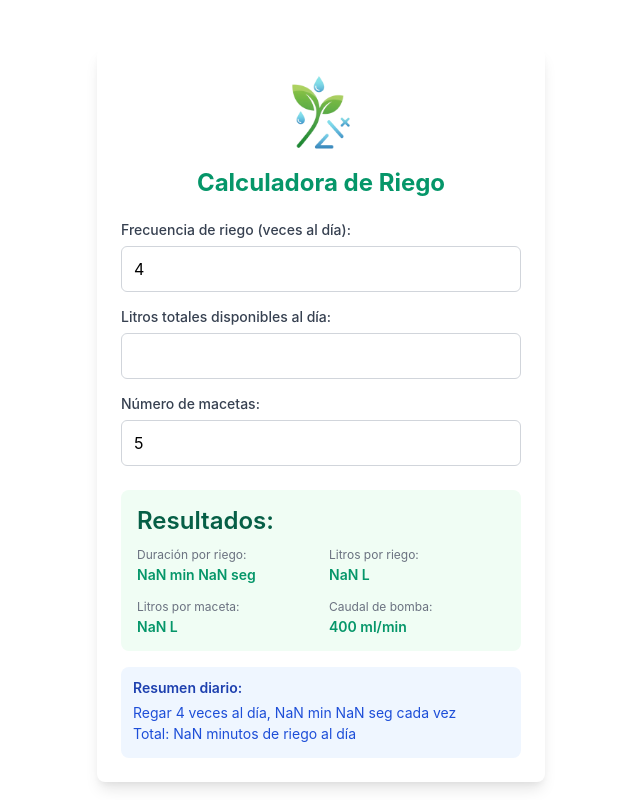
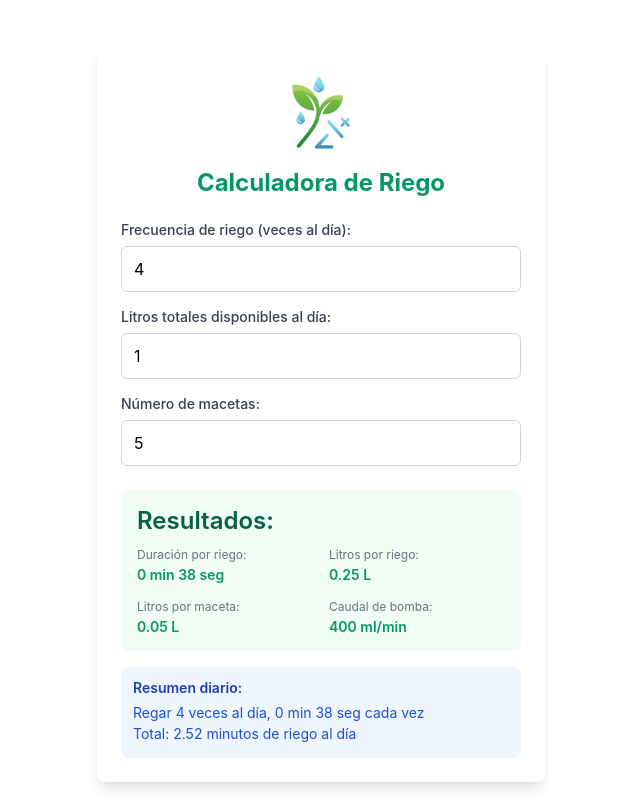
Before and after one commit to inigoestebangomez/calculadora-riego, a React (Vite) app: page / in a window 1280 px wide. Shown: the whole page, without its empty margins (319-959 px from the left). Built offline with nearby package versions, Linux system fonts and the light colour scheme.

Commit message:
Fix: UI modifications

```diff
--- a/src/Riego.jsx
+++ b/src/Riego.jsx
@@ -5,7 +5,7 @@ import logoRiego from './assets/logo_riego_app.png';
 
 const CalculadorRiego = () => {
   const [frecuencia, setFrecuencia] = useState(4);
-  const [litrosTotales, setLitrosTotales] = useState();
+  const [litrosTotales, setLitrosTotales] = useState(1);
   const [numeroMacetas, setNumeroMacetas] = useState(5);
   const [tiempoRiego, setTiempoRiego] = useState(0);
   const [litrosPorRiego, setLitrosPorRiego] = useState(0);
```
